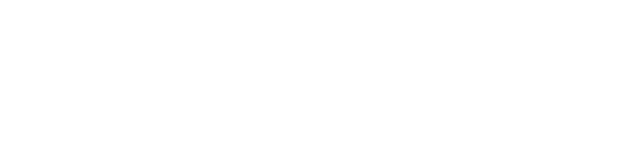
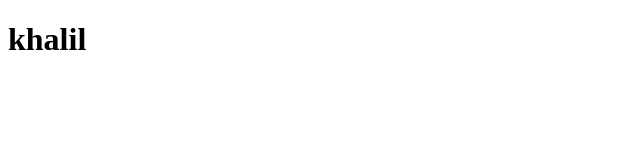
Before and after one commit to khalil-aboucha/td1, a plain HTML site: page index.html in a window 1280 px wide. Shown: the whole page, without its empty margins (0-640 px from the left). Drawn offline with Linux system fonts and the light colour scheme.

Commit message:
Ajout d'un h1

```diff
--- a/index.html
+++ b/index.html
@@ -6,6 +6,6 @@
     <title>bienvenue</title>
 </head>
 <body>
-
+    <h1>khalil</h1>
 </body>
 </html>
```
